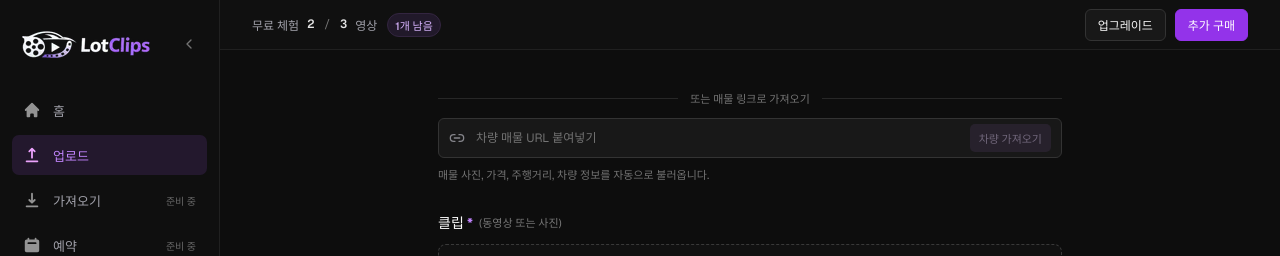
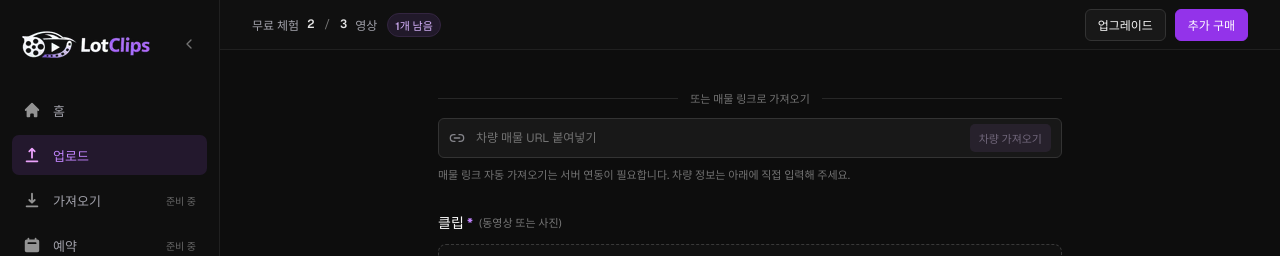
Before and after one commit to bobaekimboae/LotClips, a React (Vite) app: page / in a window 1280 px wide. Shown: the top 256 px of the page. Built offline with nearby package versions, Linux system fonts and the light colour scheme.

Commit message:
Clarify listing import requirement

```diff
--- a/src/App.jsx
+++ b/src/App.jsx
@@ -32,7 +32,7 @@ function App() {
     <main className="main-area">
       <header className="topbar"><div className="trial"><span>무료 체험</span><strong>2 <i>/</i> 3</strong><span>영상</span><b>1개 남음</b></div><div className="top-actions"><button className="upgrade" onClick={()=>setNotice('요금제 메뉴는 준비 중입니다.')}>업그레이드</button><button className="topup" onClick={()=>setNotice('충전 메뉴는 준비 중입니다.')}>추가 구매</button></div></header>
       <section className="content">
-        <div className="listing-row"><div className="listing-field"><div className="listing-divider"><span>또는 매물 링크로 가져오기</span></div><div className="url-box"><Link2 size={16}/><input value={listing} onChange={e=>setListing(e.target.value)} placeholder="차량 매물 URL 붙여넣기"/><button disabled={!listing.trim()} onClick={importListing}>차량 가져오기</button></div><p>매물 사진, 가격, 주행거리, 차량 정보를 자동으로 불러옵니다.</p></div></div>
+        <div className="listing-row"><div className="listing-field"><div className="listing-divider"><span>또는 매물 링크로 가져오기</span></div><div className="url-box"><Link2 size={16}/><input value={listing} onChange={e=>setListing(e.target.value)} placeholder="차량 매물 URL 붙여넣기"/><button disabled={!listing.trim()} onClick={importListing}>차량 가져오기</button></div><p>매물 링크 자동 가져오기는 서버 연동이 필요합니다. 차량 정보는 아래에 직접 입력해 주세요.</p></div></div>
         <section className="form-section"><div className="section-title photo-title"><h2>클립 <b>*</b></h2><span>(동영상 또는 사진)</span></div><div className="dropzone" onDragOver={e=>e.preventDefault()} onDrop={e=>{e.preventDefault();addFiles(e.dataTransfer.files)}} onClick={()=>fileInput.current?.click()} role="button" tabIndex="0" onKeyDown={e=>e.key==='Enter'&&fileInput.current?.click()}><div className="upload-mark"><img src={`${import.meta.env.BASE_URL}brand/icons/video.svg`} alt=""/></div><strong>클립을 여기로 끌어오거나 <em>찾아보세요</em></strong><span>아래 나열된 순서대로 영상이 재생됩니다</span><input ref={fileInput} type="file" multiple accept="image/jpeg,image/png,image/webp,image/heic,video/mp4,video/webm,video/quicktime" hidden onChange={e=>{addFiles(e.target.files);e.target.value=''}}/></div>
         {files.length>0&&<div className="photo-list">{files.map((file,index)=><article className="photo-item" key={file.key} draggable onDragStart={()=>{dragFrom.current=index}} onDragOver={e=>e.preventDefault()} onDrop={()=>dragFrom.current!==null&&moveFile(dragFrom.current,index)}><span className="photo-order">{index+1}.</span><span className="photo-name">{file.name}</span><button className="remove" aria-label="사진 제거" onClick={()=>removeFile(file.key)}><X size={16}/></button></article>)}</div>}
         </section>
```
